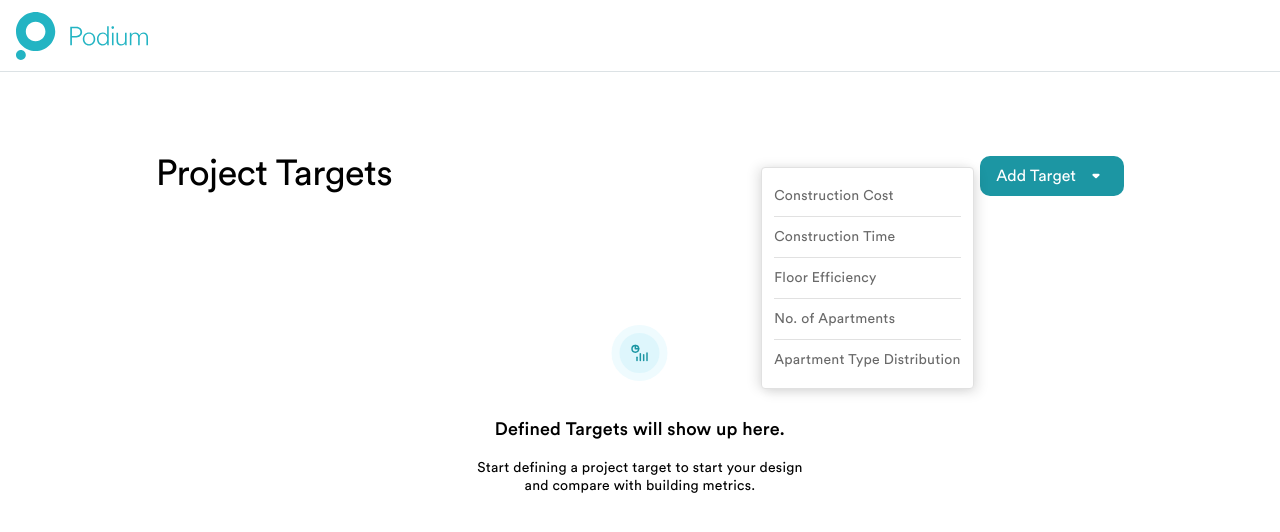
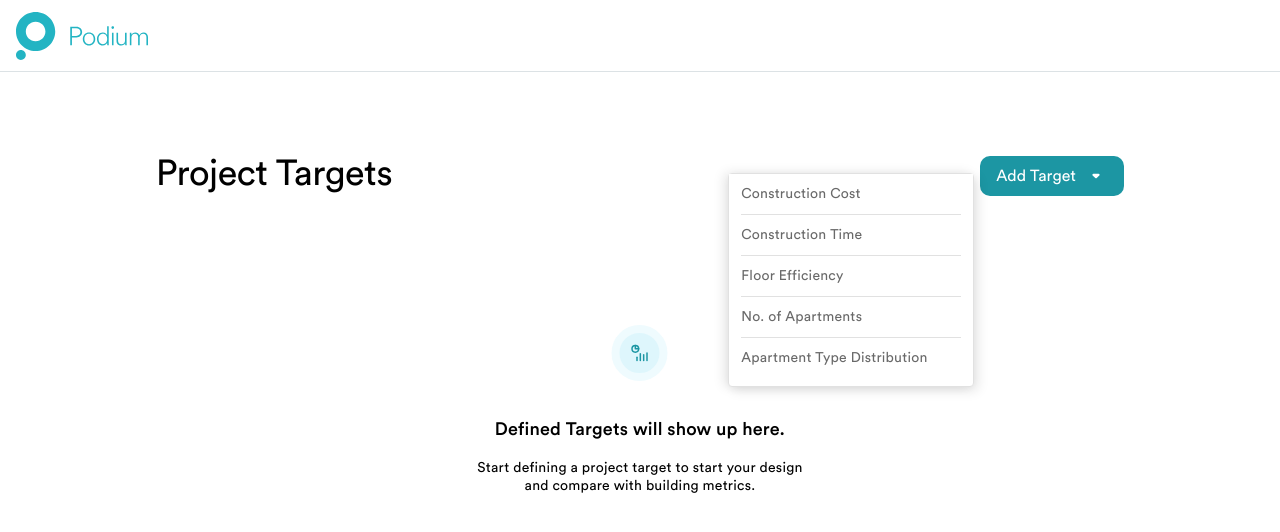
Before and after one commit to cherylgohqp/simple-todo-list, a React (Create React App) app: page / in a window 1280 px wide. Both pictures are taken after a click on the button "Add Target". Shown: the top 532 px of the page. Built offline with nearby package versions, Linux system fonts and the light colour scheme; no server answers.

Commit message:
attempt to fix the dropdown hover fill thing

```diff
--- a/src/Cards/TargetCard.scss
+++ b/src/Cards/TargetCard.scss
@@ -49,6 +49,7 @@
 
 .card-section {
   display: flex;
-  justify-content: space-between;
+  // justify-content: space-between;
   flex-wrap: wrap;
+  justify-content: space-around;
 }
--- a/src/MenuDropDown/DropDown.scss
+++ b/src/MenuDropDown/DropDown.scss
@@ -6,34 +6,42 @@
 
 .dropdown {
   position: absolute;
-  transform: translate3d(-235px, 102px, 0px);
+  transform: translate3d(-268px, 104px, 0px);
   border: 1px solid #e1e1e1;
   background: #fff;
   color: #696969;
   text-align: left;
   border-radius: 4px;
-  padding: 0 12px;
+  width: 244px;
+  // padding: 0 12px;
   padding-bottom: 8px;
-  padding-top: 8px;
+  // padding-top: 8px;
   box-shadow: -4px 0px 12px rgba(0, 0, 0, 0.1), 4px 4px 12px rgba(0, 0, 0, 0.1);
 }
-.dropdown > p {
-  margin: 0;
-  padding: 11px 0;
-  border-bottom: 1px solid #e1e1e1;
+
+.dropdown-textcontainer {
+  background-color: white;
+  color: #696969;
+  border: 0;
+  text-align: left;
+  padding: 0 12px;
+  width: 100%;
   min-width: 140px;
   font-family: "Circular Std Book", sans-serif;
   font-size: 0.875rem;
   font-weight: 450;
   line-height: 1.125rem;
   letter-spacing: 0.015625rem;
-  width: 100%;
 }
-.dropdown > p:hover {
+.dropdown-text {
+  margin: 0;
+  border-bottom: 1px solid #e1e1e1;
+  padding: 11px 0;
+}
+.dropdown-textcontainer:hover {
   color: #696969;
   background-color: #def6fc;
-  width: 100%;
 }
-.dropdown > p:last-child {
+.dropdown-textcontainer:last-child p {
   border-bottom: 0 none;
 }
--- a/src/MenuDropDown/DropDown.tsx
+++ b/src/MenuDropDown/DropDown.tsx
@@ -1,7 +1,5 @@
 import React, { useEffect, useState } from 'react';
 import "./DropDown.scss";
-import options from "./options";
-
 
 type DropDownProps = {
   targetTypes: string[];
@@ -38,7 +36,8 @@ export const DropDown: React.FC<DropDownProps> = ({
         {targetTypes.map(
           (targetType: string, index: number): JSX.Element => {
             return (
-              <p
+              <button className='dropdown-textcontainer'>
+              <p className='dropdown-text'
                 key={index}
                 onClick={(): void => {
                   onClickHandler(targetType);
@@ -46,6 +45,7 @@ export const DropDown: React.FC<DropDownProps> = ({
               >
                 {targetType}
               </p>
+              </button>
             );
           }
         )}
```
